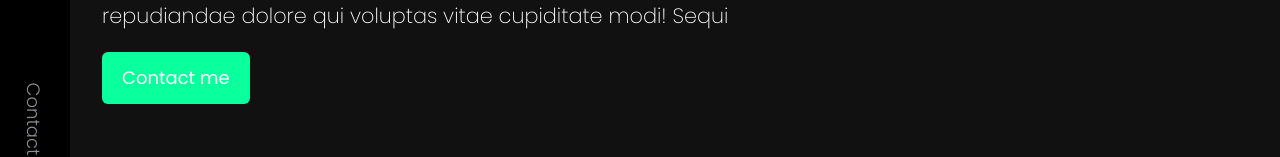
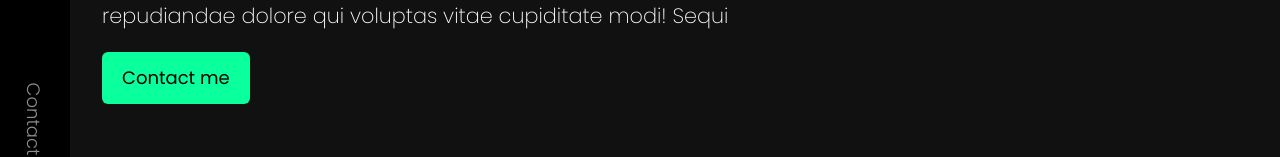
Before and after one commit to swapneel1026/portfolio-v.1.0, a Next.js app: page / in a window 1280 px wide. Shown: the part 438-595 px from the top of the page. Built offline with nearby package versions, Linux system fonts and the light colour scheme.

Commit message:
fix:bg-color

```diff
--- a/src/app/components/HeroSection.tsx
+++ b/src/app/components/HeroSection.tsx
@@ -18,7 +18,7 @@ const HeroSection = () => {
       </p>
       <Link href={""}>
         <button
-          className="bg-[#0aff9d] py-2 px-3 md:py-3 md:px-5 text-lg rounded-md mt-5 hover:brightness-90 hover:transition-all duration-200"
+          className="bg-[#0aff9d] text-black py-2 px-3 md:py-3 md:px-5 text-lg rounded-md mt-5 hover:brightness-90 hover:transition-all duration-200"
           type="button"
         >
           Contact me
```
